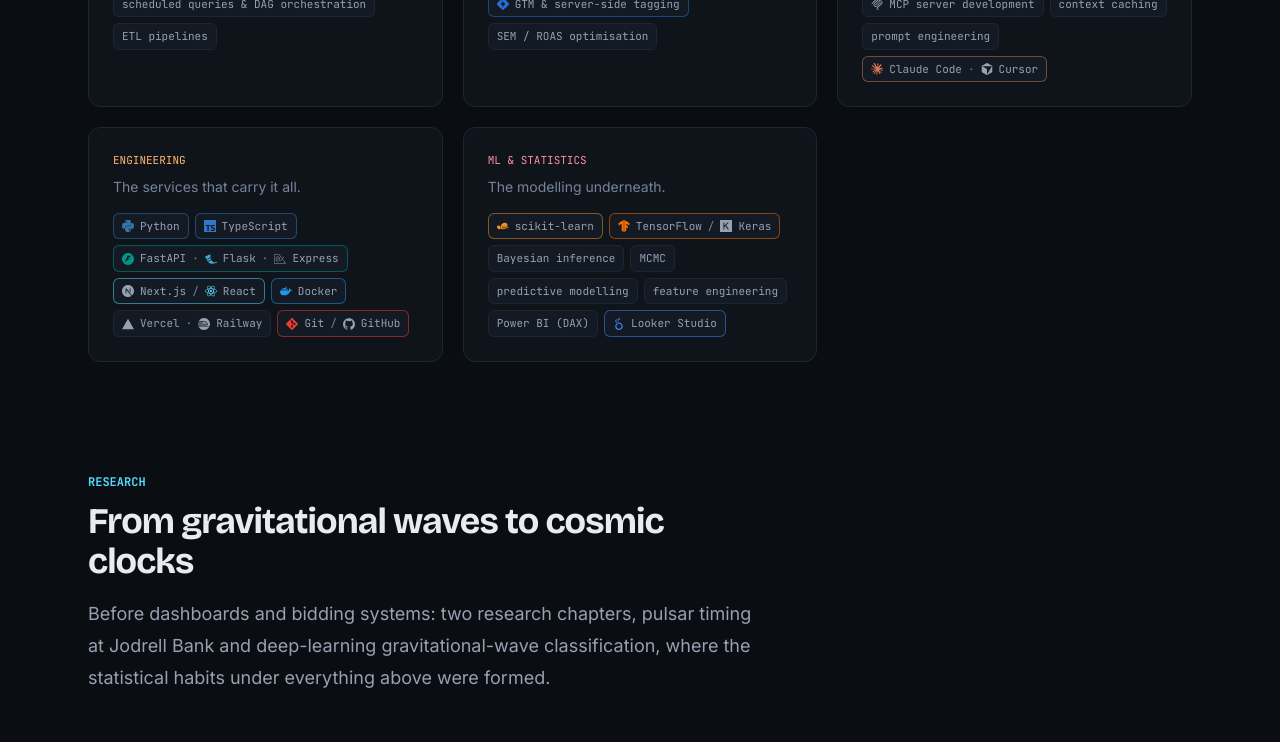
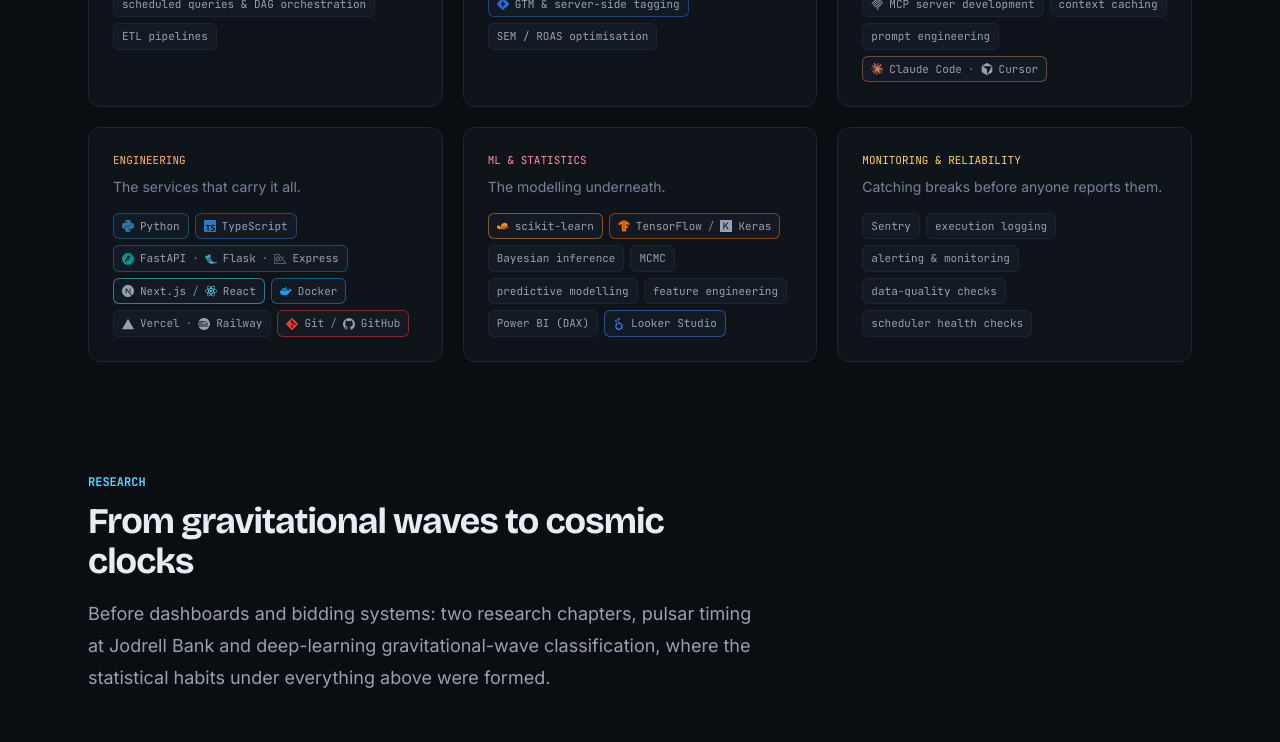
Before and after one commit to jaswantjayacumaar/portfolio, a Next.js app: page / in a window 1280 px wide. Shown: the part 6640-7382 px from the top of the page. Built offline with nearby package versions, Linux system fonts and the light colour scheme.

Commit message:
Add Monitoring & Reliability tooling card + About countries
- Tooling: add 6th category (Monitoring & Reliability) for a balanced 3x2 grid
- About: name the 9 markets (USA, UK, FR, IT, ES, DE, NL, AE, IN)

```diff
--- a/src/app/page.tsx
+++ b/src/app/page.tsx
@@ -176,6 +176,12 @@ const TOOLING: { group: string; blurb: string; accentClass: string; items: strin
     blurb: "The modelling underneath.",
     accentClass: "text-accent-5",
     items: ["scikit-learn", "TensorFlow / Keras", "Bayesian inference", "MCMC", "predictive modelling", "feature engineering", "Power BI (DAX)", "Looker Studio"],
+  },
+  {
+    group: "MONITORING & RELIABILITY",
+    blurb: "Catching breaks before anyone reports them.",
+    accentClass: "text-accent-6",
+    items: ["Sentry", "execution logging", "alerting & monitoring", "data-quality checks", "scheduler health checks"],
   },
 ];
 
@@ -912,7 +918,8 @@ export default function Home() {
                   Since then: consulting analytics at 3i Infotech (process
                   mining, SQL and Power BI for commercial teams), and now the
                   analytics stack at Printerpix, a photo-gifting e-commerce
-                  company trading in 9 markets, where I own the
+                  company trading in 9 markets (USA, UK, FR, IT, ES, DE, NL, AE,
+                  IN), where I own the
                   contribution-margin platform, co-built the SEM automation
                   console, and put LLMs to work where they earn their keep:
                   classification, NL→SQL, ad-copy generation, always with a
```
